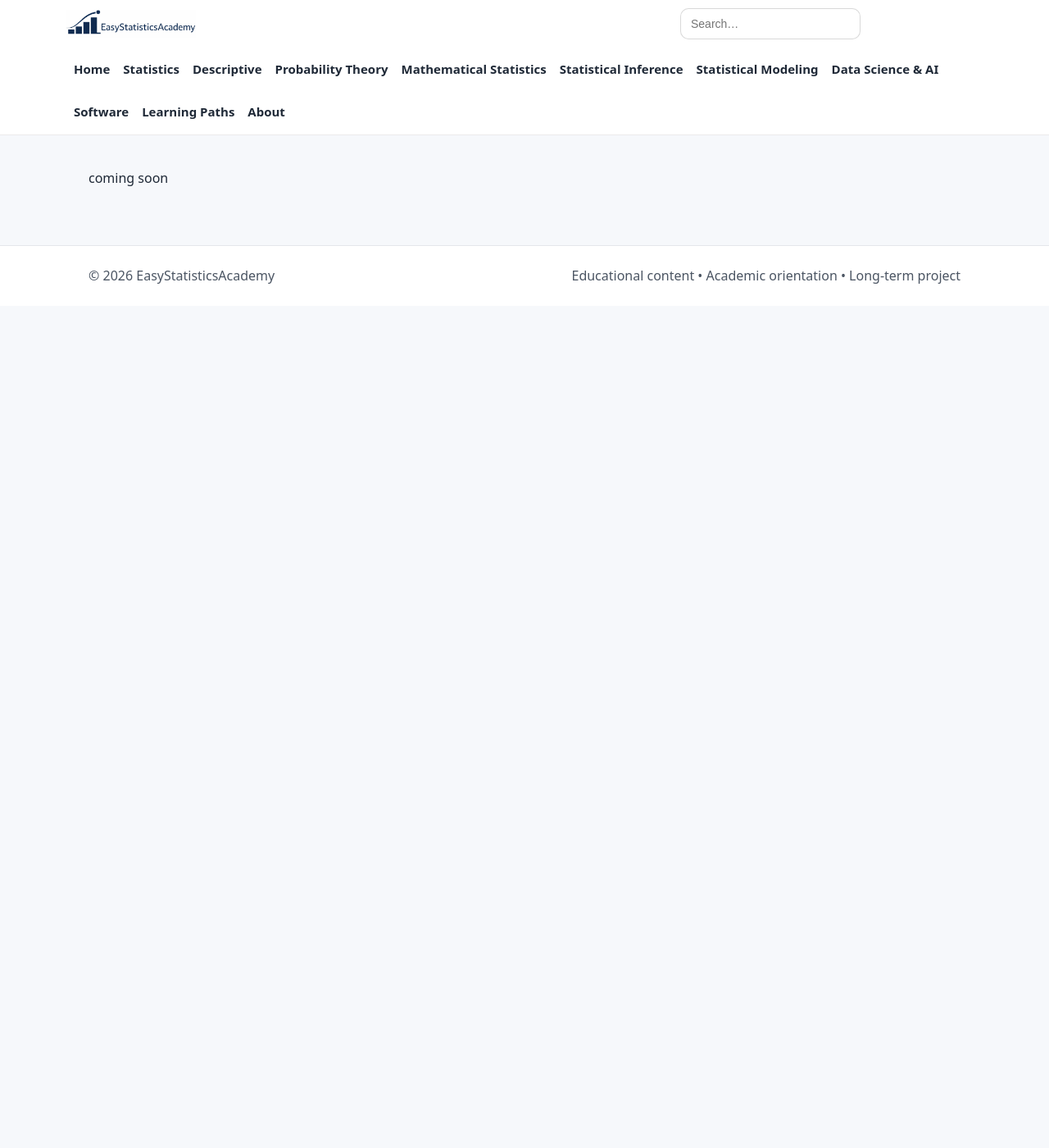
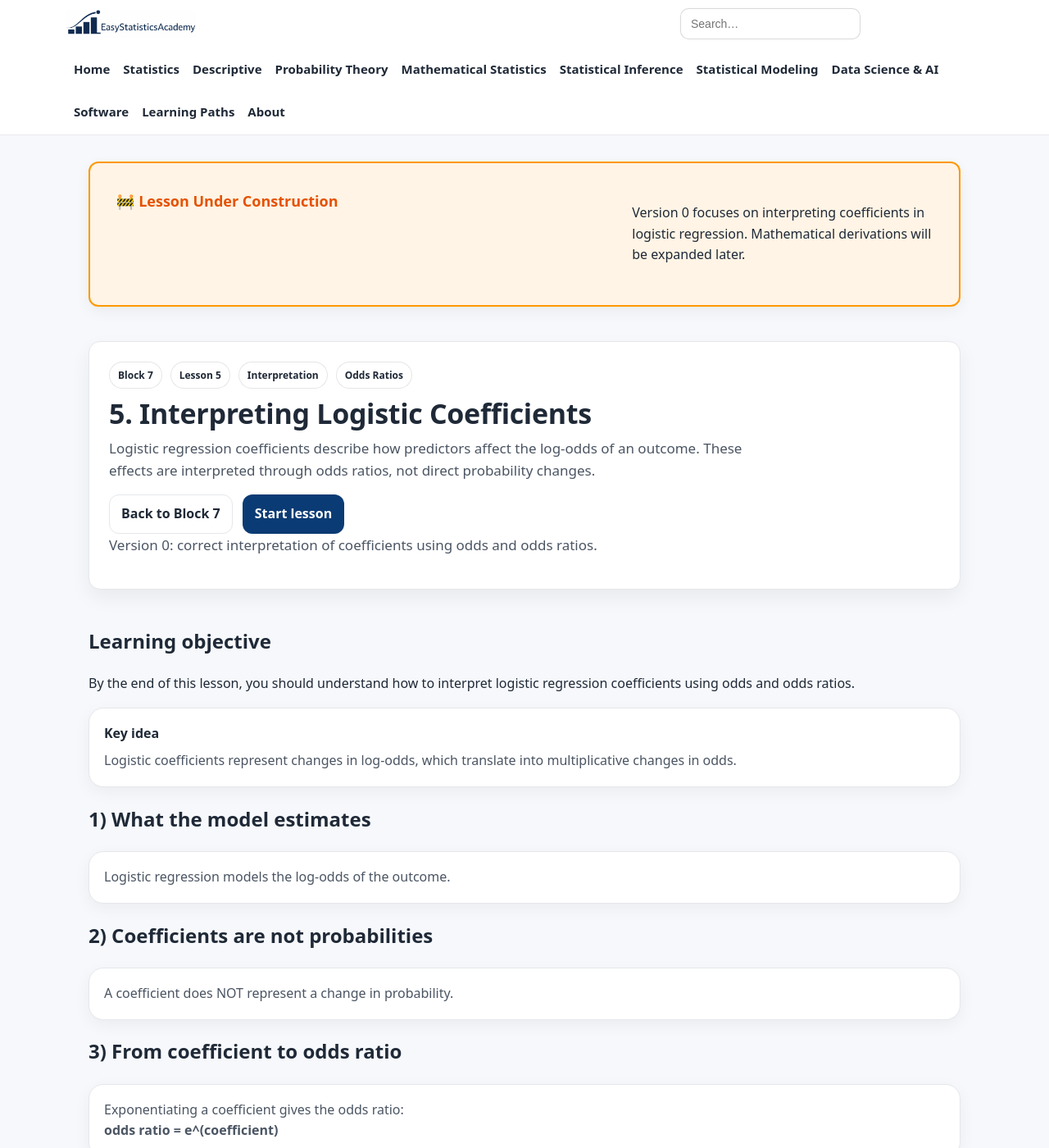
Before and after one commit to ammar-homaida-statistics/easystatisticsacademy, a Jekyll site: the page built from modeling/extensions/interpreting-logistic-coefficients/index.md, in a window 1280 px wide and 1400 px high. Shown: the whole window at 82% size. Built offline with Jekyll 4.4.1, drawn with Linux system fonts in a browser that asks for light colours; our own code applies the rules of GitHub Pages for plain Markdown files; some of the changed text lies outside the part shown.

Commit message:
Add lesson content

```diff
--- a/modeling/extensions/interpreting-logistic-coefficients/index.md
+++ b/modeling/extensions/interpreting-logistic-coefficients/index.md
@@ -1 +1,177 @@
-coming soon
+---
+layout: default
+title: 5. Interpreting Logistic Coefficients
+permalink: /modeling/extensions/interpreting-logistic-coefficients/
+sidebar: false
+---
+
+<!-- UNDER CONSTRUCTION -->
+<section class="section section-slim">
+  <div class="callout" style="background:#fff4e5; border:2px solid #ff9800; padding:2rem; border-radius:12px;">
+    <h2 style="color:#e65100;">🚧 Lesson Under Construction</h2>
+    <p>
+      Version 0 focuses on interpreting coefficients in logistic regression.
+      Mathematical derivations will be expanded later.
+    </p>
+  </div>
+</section>
+
+<!-- ✅ Update last visited lesson -->
+<script>
+(function () {
+  localStorage.setItem("esa_continue_modeling_extensions_lesson_v0", JSON.stringify({
+    url: "/modeling/extensions/interpreting-logistic-coefficients/",
+    label: "Lesson 5 — Interpreting Logistic Coefficients",
+    ts: Date.now()
+  }));
+})();
+</script>
+
+<!-- HERO -->
+<section class="hero hero-section">
+  <div class="hero-card">
+
+    <div class="badge-row">
+      <span class="badge">Block 7</span>
+      <span class="badge">Lesson 5</span>
+      <span class="badge">Interpretation</span>
+      <span class="badge">Odds Ratios</span>
+    </div>
+
+    <h1>5. Interpreting Logistic Coefficients</h1>
+
+    <p class="lead">
+      Logistic regression coefficients describe how predictors affect the log-odds of an outcome.
+      These effects are interpreted through odds ratios, not direct probability changes.
+    </p>
+
+    <div class="hero-actions">
+      <a class="btn btn-outline" href="/modeling/extensions/">Back to Block 7</a>
+      <a class="btn" href="#lesson">Start lesson</a>
+    </div>
+
+    <p class="muted-mini">
+      Version 0: correct interpretation of coefficients using odds and odds ratios.
+    </p>
+
+  </div>
+</section>
+
+<!-- LESSON -->
+<section class="section" id="lesson">
+
+  <h2>Learning objective</h2>
+  <p>
+    By the end of this lesson, you should understand how to interpret logistic regression coefficients
+    using odds and odds ratios.
+  </p>
+
+  <div class="card">
+    <h3>Key idea</h3>
+    <p>
+      Logistic coefficients represent changes in log-odds,
+      which translate into multiplicative changes in odds.
+    </p>
+  </div>
+
+  <h2>1) What the model estimates</h2>
+  <div class="card">
+    <p>
+      Logistic regression models the log-odds of the outcome.
+    </p>
+  </div>
+
+  <h2>2) Coefficients are not probabilities</h2>
+  <div class="card">
+    <p>
+      A coefficient does NOT represent a change in probability.
+    </p>
+  </div>
+
+  <h2>3) From coefficient to odds ratio</h2>
+  <div class="card">
+    <p>
+      Exponentiating a coefficient gives the odds ratio:
+    </p>
+    <p><strong>odds ratio = e^(coefficient)</strong></p>
+  </div>
+
+  <h2>4) Interpretation of odds ratio</h2>
+  <div class="card">
+    <ul>
+      <li>OR = 1 → no effect</li>
+      <li>OR > 1 → increase in odds</li>
+      <li>OR < 1 → decrease in odds</li>
+    </ul>
+  </div>
+
+  <h2>5) Example</h2>
+  <div class="card">
+    <p>
+      If a coefficient = 0.7:
+    </p>
+    <ul>
+      <li>OR = e^0.7 ≈ 2.01</li>
+      <li>Odds are approximately doubled</li>
+    </ul>
+  </div>
+
+  <h2>6) Interpretation in words</h2>
+  <div class="card">
+    <p>
+      “For a one-unit increase in X,
+      the odds of the outcome are multiplied by OR.”
+    </p>
+  </div>
+
+  <h2>7) Important distinction</h2>
+  <div class="card">
+    <p>
+      Odds ratios are multiplicative, not additive.
+    </p>
+  </div>
+
+  <h2>8) Common misunderstanding</h2>
+  <div class="card">
+    <p>
+      Odds ratios are often incorrectly interpreted as probability changes.
+    </p>
+  </div>
+
+  <h2>9) Why interpretation is harder</h2>
+  <div class="card">
+    <p>
+      The relationship between predictors and probability is nonlinear.
+    </p>
+  </div>
+
+  <h2>10) Why this matters</h2>
+  <div class="card">
+    <p>
+      Correct interpretation is essential for making valid conclusions
+      from logistic regression models.
+    </p>
+  </div>
+
+  <div class="card">
+    <h3>Outcome of this lesson</h3>
+    <ul>
+      <li>Understand log-odds interpretation</li>
+      <li>Convert coefficients to odds ratios</li>
+      <li>Interpret multiplicative effects</li>
+      <li>Avoid common interpretation mistakes</li>
+      <li>Prepare for generalized models</li>
+    </ul>
+  </div>
+
+  <div class="card">
+    <h3>Next step</h3>
+    <p>
+      We now generalize this framework to a broader class of models.
+    </p>
+    <a class="btn" href="/modeling/extensions/glm/">
+      Next lesson: Generalized Linear Models →
+    </a>
+  </div>
+
+</section>
```
